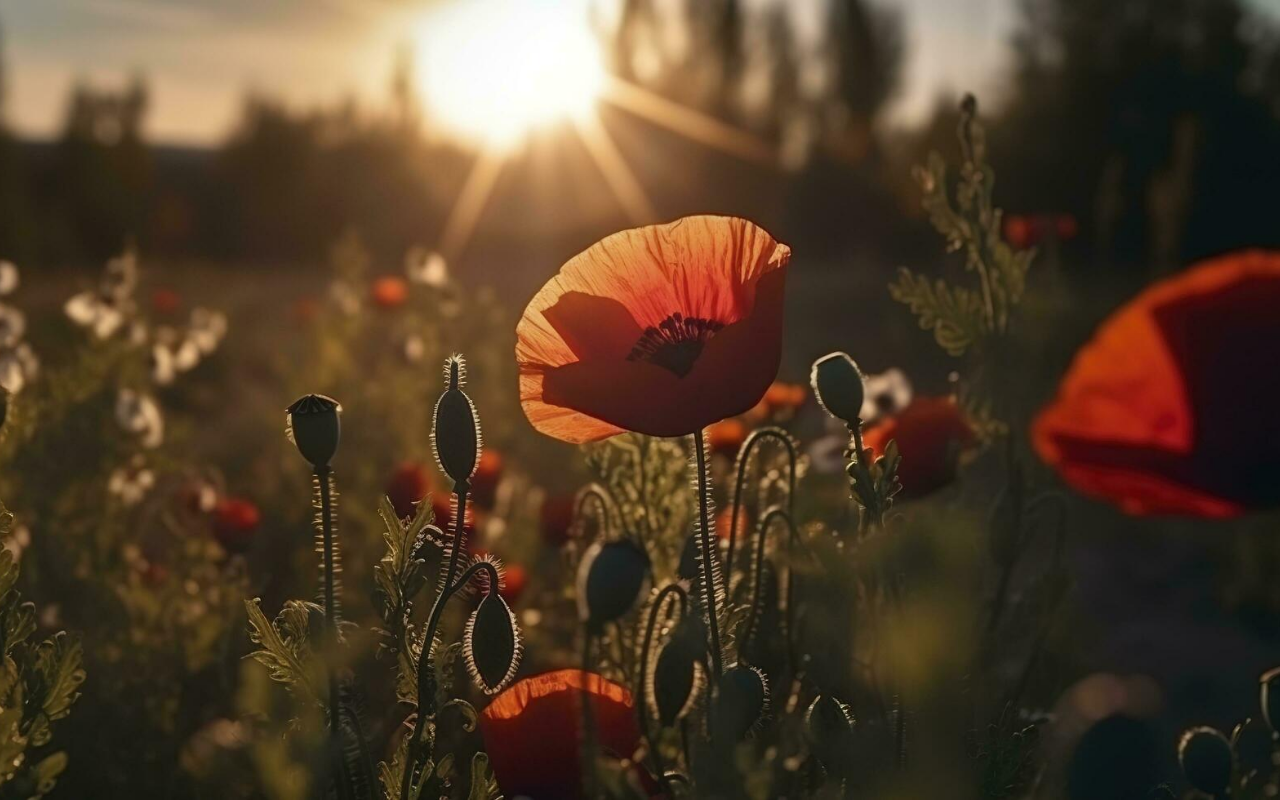
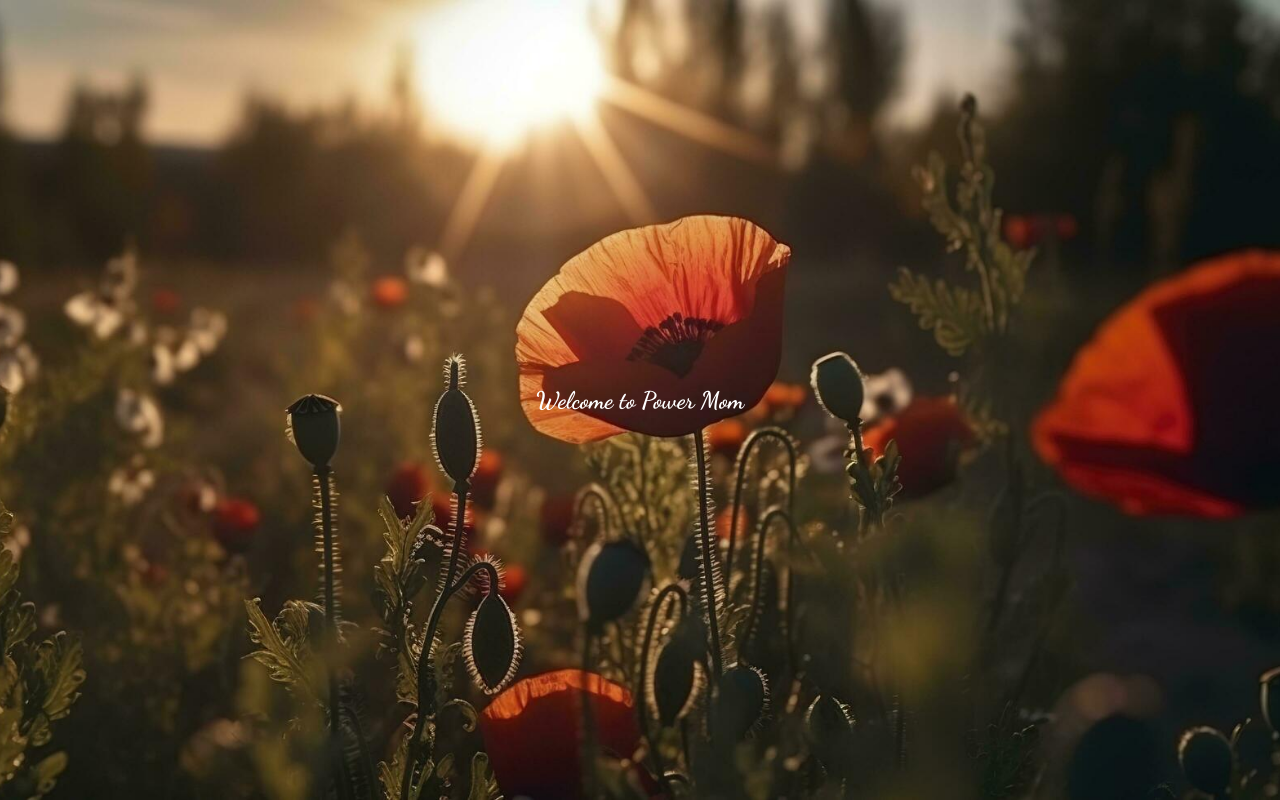
Before and after one commit to blombergalex/power-mom, a Next.js app: page / in a window 1280 px wide. Built offline with nearby package versions, Linux system fonts and the light colour scheme; a web font is replaced by a local one.

Commit message:
welcome message on header

```diff
--- /dev/null
+++ b/src/components/Hero/Hero.module.css
@@ -0,0 +1,21 @@
+.hero {
+    position: relative;
+}
+
+.heroImage {
+    position: relative;
+    width: 100%;
+    height: 100vh;
+}
+
+.welcomeMessage {
+    width: 100%;
+    color: var(--main-light);
+    font-size: 16px;
+    position: absolute;
+    top: 50%;
+    left: 50%;
+    transform: translate(-50%, -50%);
+    text-align: center;
+    z-index: 100;
+}
--- a/src/components/Hero/index.js
+++ b/src/components/Hero/index.js
@@ -1,14 +1,25 @@
 import Image from 'next/image'
 import Poppies from '../../../public/images/poppies.jpg'
+import { Dancing_Script } from 'next/font/google'
+import styles from './Hero.module.css'
+
+const dancingScript = Dancing_Script({subsets: ["latin"]})
 
 const Hero = () => {
     return (
-        <Image src={Poppies} alt="Poppies"
-          style={{
-            width: "100%",
-            height: "100vh",
-            objectFit: "cover"
-        }}/>
+        <div className={styles.hero}>
+            <div className={styles.heroImage}>
+                <Image
+                    src={Poppies}
+                    alt="Poppies"
+                    layout="fill"
+                    objectFit="cover"
+                />
+            </div>
+            <div className={styles.welcomeMessage}>
+                <h2 className={dancingScript.className}>Welcome to Power Mom</h2>
+            </div>
+        </div>
     )
 }
 
```
